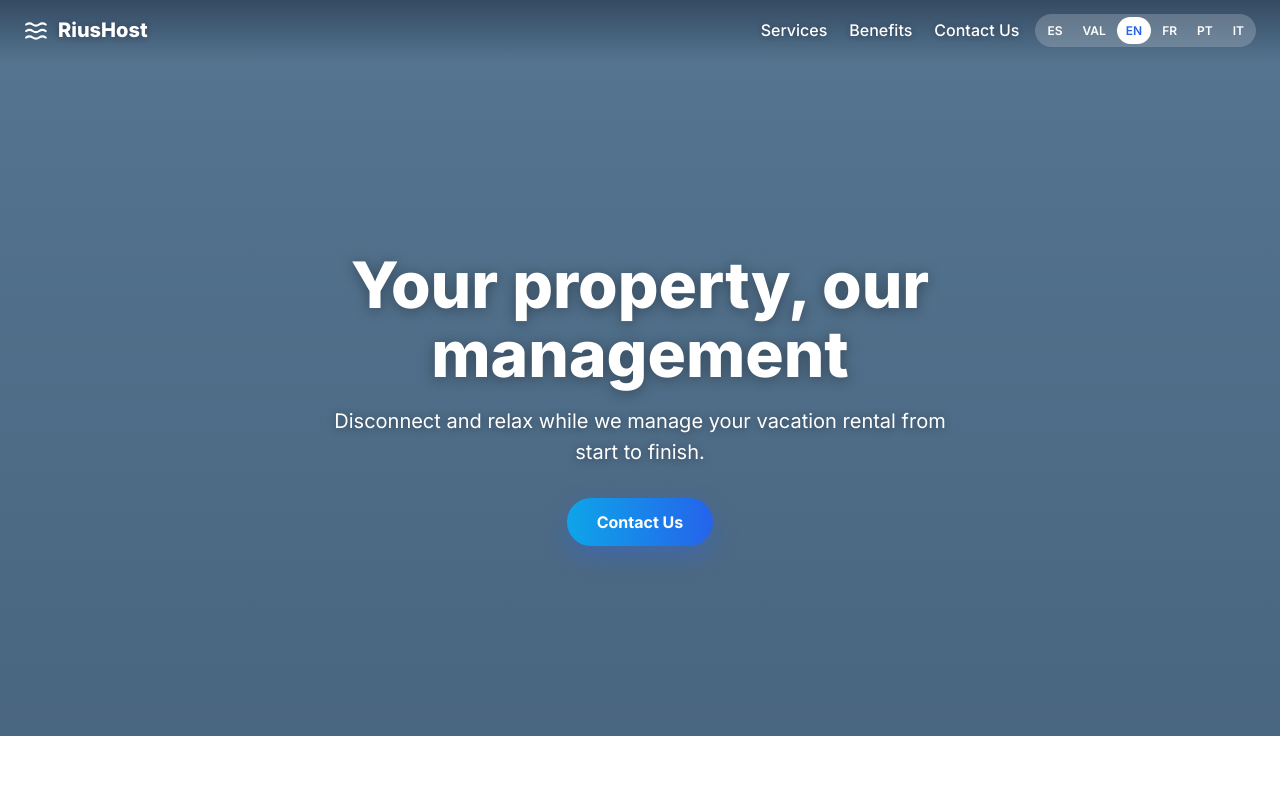
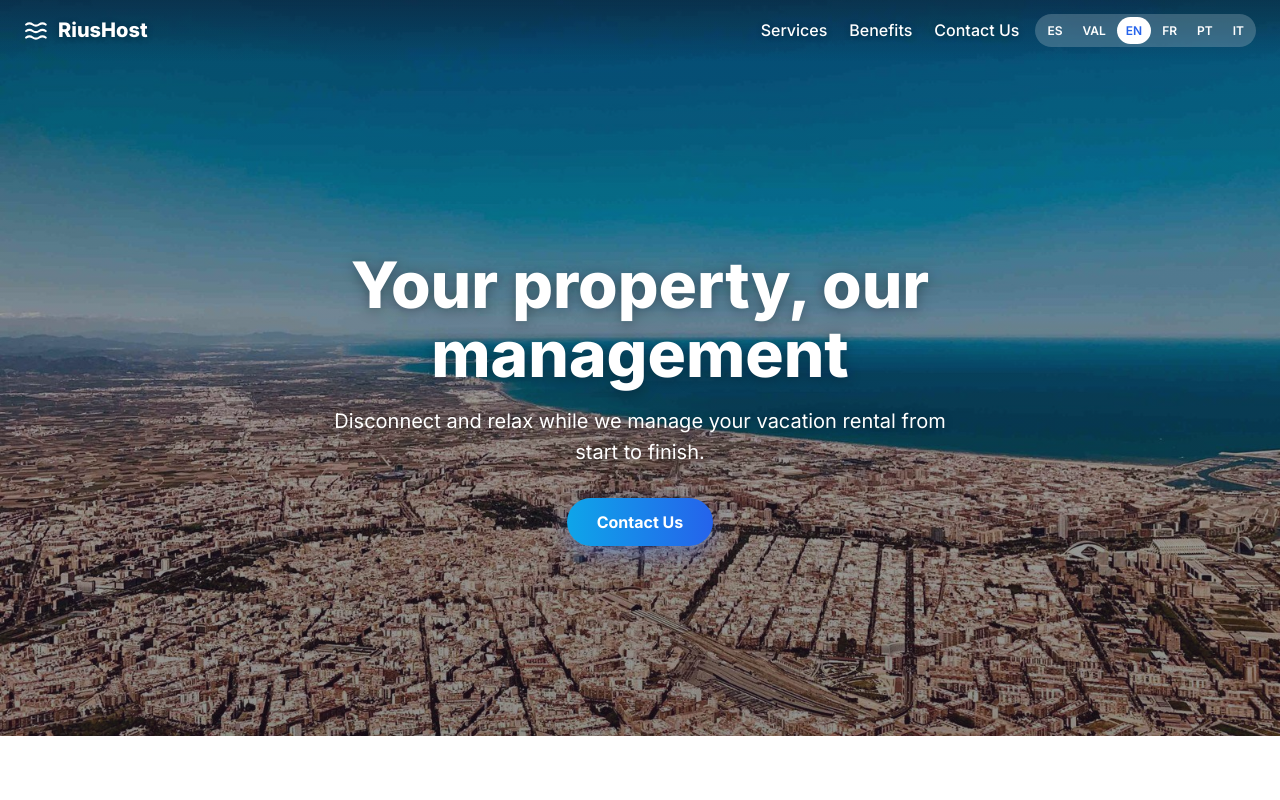
Before and after one commit to RaulCardo/Riushost-web, a plain HTML site: page index.html in a window 1280 px wide. Shown: the top 800 px of the page. Drawn offline with nearby package versions, Linux system fonts and the light colour scheme.

Commit message:
Añade la foto de portada (vista aérea de València)
Co-Authored-By: Claude Opus 5.5 <noreply@anthropic.com>
Claude-Session: https://claude.ai/code/session_01D7dnnapP752aCoGinf8NXD

```diff
--- a/assets/styles.css
+++ b/assets/styles.css
@@ -26,7 +26,7 @@ a { color: var(--brand-2); }
 .menu-btn { display: none; border: 0; background: rgba(255,255,255,.2); color: #fff; padding: 8px; border-radius: 10px; cursor: pointer; }
 
 .hero { position: relative; min-height: 92vh; display: grid; place-items: center; text-align: center; color: #fff; overflow: hidden; background: #7aa7c7; }
-.hero-img { position: absolute; inset: 0; width: 100%; height: 100%; object-fit: cover; }
+.hero-img { position: absolute; inset: 0; width: 100%; height: 100%; object-fit: cover; object-position: center 65%; }
 .hero-overlay { position: absolute; inset: 0; background: linear-gradient(180deg, rgba(15,23,42,.35), rgba(15,23,42,.45)); }
 .hero-content { position: relative; max-width: 860px; padding: 120px 20px 60px; }
 .hero h1 { font-size: clamp(2.1rem, 5.5vw, 4rem); line-height: 1.08; margin: 0 0 18px; font-weight: 800; text-shadow: 0 2px 14px rgba(0,0,0,.35); }
--- a/index.html
+++ b/index.html
@@ -55,7 +55,7 @@
   </header>
 
   <section class="hero">
-    <img class="hero-img" src="assets/hero.jpg" onerror="this.remove()" alt="Vistas panorámicas de Valencia con las Torres de Serrano y el antiguo cauce del río Turia al atardecer" />
+    <img class="hero-img" src="assets/hero.jpg" onerror="this.remove()" alt="Vista aérea de València junto al mar Mediterráneo" />
     <div class="hero-overlay"></div>
     <div class="hero-content">
       <h1 data-i18n="hero.main">En València, tu propiedad, nuestra gestión</h1>
```
Also changed, not shown: assets/hero.jpg (added), 1 other file.
